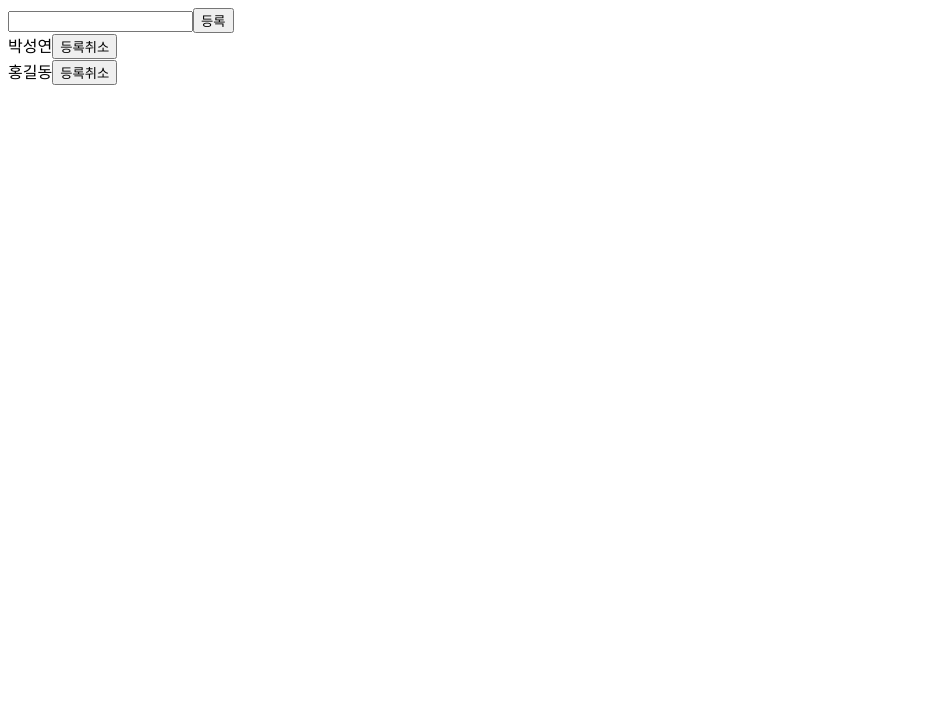
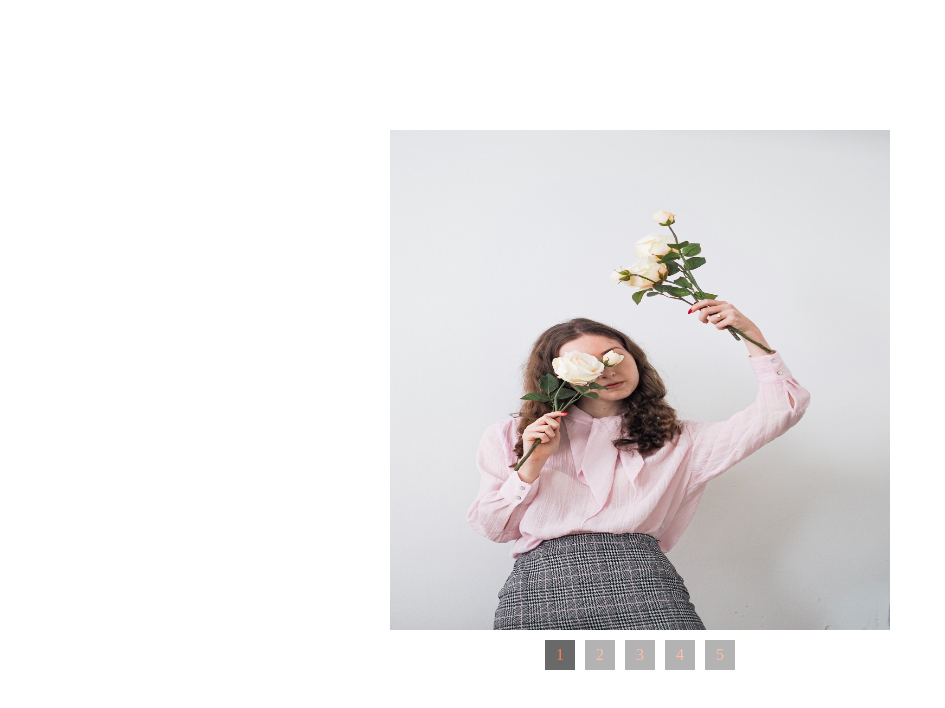
Before and after one commit to believehan/React_study, a React (Create React App) app: page / in a window 1280 px wide. Shown: the top 708 px of the page, without its empty margins (0-945 px from the left). Built offline with nearby package versions, Linux system fonts and the light colour scheme.

Commit message:
예제풀이

```diff
--- a/src/App.css
+++ b/src/App.css
@@ -36,7 +36,7 @@ img {
   color: coral;
   justify-content: center;
   align-items: center;
-  /* opacity: 0.5; */
+  opacity: 0.5;
   text-decoration: none;
 }
 
--- a/src/App.js
+++ b/src/App.js
@@ -1,84 +1,47 @@
-import { useRef, useState } from 'react';
-import StudentList from './subModule/StudentList';
 
-export default function App() {
-    const [studentInfo, setStudentInfo] = useState(
-        [
-            {
-                stNum: 'st_' + 1,
-                stName: '박성연',
-            },
-            {
-                stNum: 'st_' + 2,
-                stName: '홍길동',
-            },
-        ]
-    ),
-        inputBox = useRef(),
-        stNum = useRef(3);
+import NationContainer from './NationContainer';
+import { useState } from 'react';
+import './App.css'
 
-    /* ========================================================================= */
+function App() {
+  // 이미지 목록을 상태로 관리 (필요에 따라 나중에 업데이트 가능)
+  const imgList = [
+    './images/bg1.jpg',
+    './images/bg2.jpg',
+    './images/bg3.jpg',
+    './images/bg4.jpg',
+    './images/bg5.jpg'
+  ];
 
-    /*
-        SPA 기반의 리액트에서는 form 태그에 action 속성이 아닌,
-        onSubmit 핸들러를 이용하여 데이터 처리 및 업데이트 관리를 하고
-        form 요소의 데이터를 서버로 전송할 때도 AJAX 나 Fetch API와 같은
-        비동기 요청을 통해 처리하는 방식이 일반적.
-        - 리액트를 빌드하면 결과적으로 일반 HTML 과 JS 로 빌드되므로
-          action 속성을 사용하지 못하는 것은 아님.
-          axios 와 같은 비동기 통신을 사용한다면, 일반적인 input 상태 관리
-          방식을 사용하여 객체 형태로 데이터를 전송(post)하면 되므로 굳이
-          <form> 태그나 onSubmit 핸들러를 사용할 필요가 없음.
-          또한, onSubmit 핸들러를 이용하거나 form.submit()을 호출하면 페이지가
-          새로고침될 수 있지만, axios 와 같은 비동기 통신을 이용함으로써, 이를
-          방지하기 위한 추가적인 로직 불필요.
+  // 현재 선택된 이미지 인덱스를 상태로 관리 (초기값 0)
+  const [selectIdx, setSelectIdx] = useState(0);
 
-        버튼에 대한 type="submit" 설정은 브러우저로 하여금 기본 제출 동작
-        으로 인한 페이지 새로 고침 현상을 유발하는데 이를 방지하기 위해서는
-        반드시 preventDefault 메서드를 적용해야함에 유의.
-    */
-    function regidentSt(e) {
-        e.preventDefault();         // 등록 버튼에 대한 기본 제출 동작 제거.
+  const clickNation = (event) => {
+    const value = event.target.dataset.value; // 클릭된 요소의 value 값 가져오기
+    if (value) {
+      setSelectIdx(Number(value) - 1); // 1부터 시작하는 숫자를 0부터 시작하는 인덱스로 변환
+    }
+  };
 
-        const inputData = inputBox.current;
 
-        if (inputData.value) {
-            const addSt = {
-                stNum: 'st_' + stNum.current,
-                stName: inputData.value,
-            }
+  return (
+    <div className="main_container">
+      <img src={imgList[selectIdx]} alt="imgBox" />
 
-            setStudentInfo([...studentInfo, addSt]);
-            stNum.current++;
-            inputData.value = '';
-        }
+      <div className='nation_container' onClick={clickNation}>
+        <NationContainer
+          imgList={imgList}
+          selectIdx={selectIdx}
+        />
+      </div>
+    </div>
+  );
+}
 
-        inputData.focus();
-    }
+export default App;
 
-    return (
-        <>
-            {/*
-                등록 버튼을 클릭했을 때의 동작처리를 action 속성이 아닌,
-                onSubmit 핸들러에 할당하기 위해 해당 동작처리 함수의 참조를
-            핸들러에 전달.
-            form 태그 내에서 버튼에 대한 onSubmit 핸들러를 등록하면
-            별도의 Enter 키   입력에 대한 제어처리가 필요없이 Enter 키를
-            눌렀을 때에도 제출 버튼을 누르는 것과 동일하게 처리.
-            */}
-            <form onSubmit={regidentSt}>
-                <input
-                    name='inputBox'
-                    type="text"
-                    ref={inputBox}
-                />
-                <button>등록</button>
-            </form>
+/* 이미지 불러오는 함수, 클릭이벤트,
 
-            <StudentList
-                studentInfo={studentInfo}
-                setStudentInfo={setStudentInfo}
-            />
-        </>
-    );
-}
+nation_container안에 네이션 박스클릭하면
+
+*/
--- a/src/NationBox.jsx
+++ b/src/NationBox.jsx
@@ -1,11 +1,15 @@
-export default function NationBox({ nationNum, opacity }) {
+function NationBox({ opacity, imgList, isSelected }) {
     return (
-        <a
-            href="."
-            className={`nationBox`}
-            style={{ opacity }}
-        >
-            {nationNum}
-        </a>
+      <a
+      style={{ opacity: opacity }}
+        href="#"
+        className={`nationBox ${isSelected ? 'selected' : ''}`}
+        data-value={imgList} // 클릭된 요소에서 value 가져오기
+        onClick={(e) => e.preventDefault()} // 기본 링크 동작 방지
+      >
+        {imgList}
+      </a>
     );
-}
+  }
+
+  export default NationBox;
--- a/src/NationContainer.jsx
+++ b/src/NationContainer.jsx
@@ -1,13 +1,21 @@
 import NationBox from './NationBox';
+
 function NationContainer({ imgList, selectIdx }) {
-    // 받아온 값p을 자식 객체로 받아온다
-    return (
-        <>
-            <div className='nation_container'>
-                <NationBox />
-            </div>
-        </>
-    );
+
+     // opacity 값을 결정하는 함수
+  const getOpacity = (index) => {
+    return selectIdx === index ? '1' : '0.5';
+  };
+
+  return (
+    <div className='nation_container'>
+      <NationBox opacity = {getOpacity(0)} imgList={1} isSelected={selectIdx === 0} />
+      <NationBox opacity = {getOpacity(1)} imgList={2} isSelected={selectIdx === 1} />
+      <NationBox opacity = {getOpacity(2)} imgList={3} isSelected={selectIdx === 2} />
+      <NationBox opacity = {getOpacity(3)} imgList={4} isSelected={selectIdx === 3} />
+      <NationBox opacity = {getOpacity(4)} imgList={5} isSelected={selectIdx === 4} />
+    </div>
+  );
 }
 
 export default NationContainer;
```
Also changed, not shown: src/Img.jsx (+5 -47 lines).
